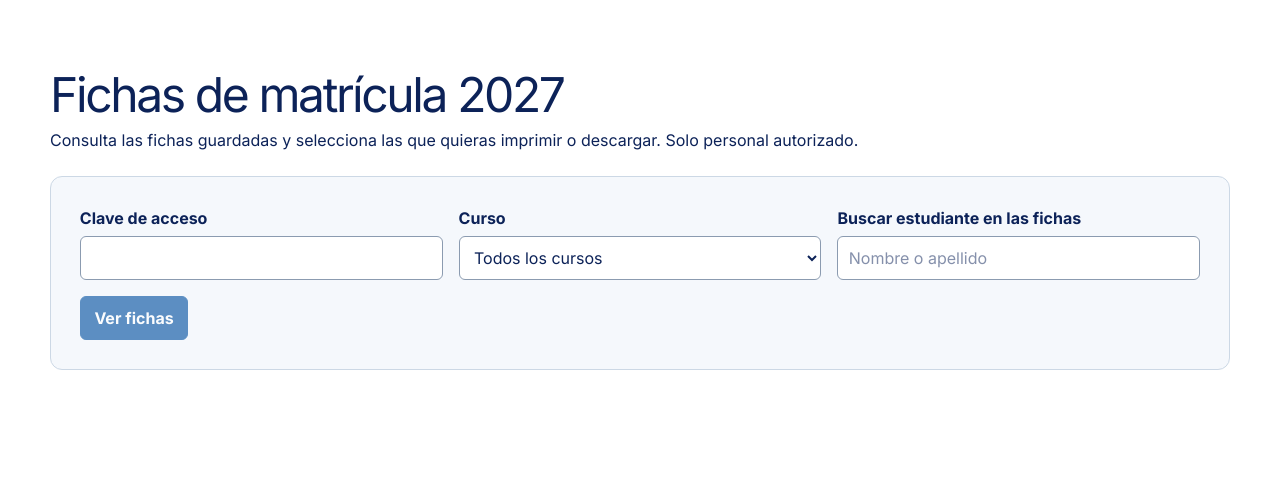
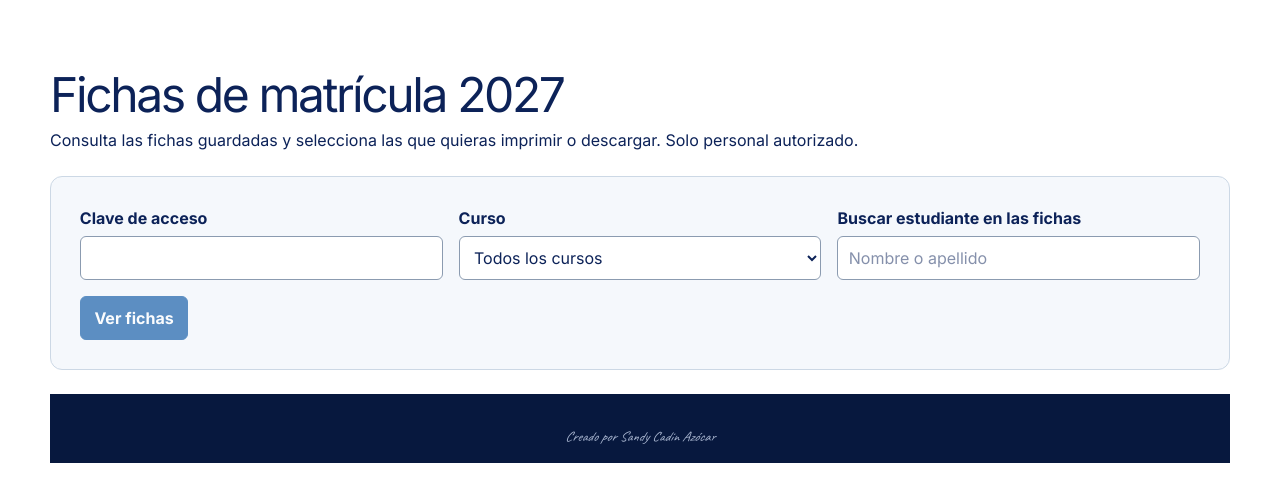
Before and after one commit to cadina-sandy/web-jms, a Next.js app: page /personal/matriculas in a window 1280 px wide. Shown: the top 502 px of the page. Built offline with nearby package versions, Linux system fonts and the light colour scheme.

Commit message:
Agrega crédito de Sandy al pie de exportación de matrículas

```diff
--- a/app/personal/matriculas/page.tsx
+++ b/app/personal/matriculas/page.tsx
@@ -1,8 +1,11 @@
 'use client';
 
+import { Caveat } from 'next/font/google';
 import { useEffect, useRef, useState, type FormEvent, type Ref } from 'react';
 import { enrollmentCourses } from '@/lib/matricula/fields';
 import { enrollmentDate, enrollmentName, enrollmentSections, pageSize, type EnrollmentRecord, type EnrollmentSummary } from '@/lib/matricula/view';
+
+const creatorFont = Caveat({ subsets: ['latin'], weight: '400', display: 'swap' });
 
 export default function ExportMatriculas() {
   const [course, setCourse] = useState('');
@@ -304,6 +307,9 @@ export default function ExportMatriculas() {
       <section className="enrollment-print" aria-label="Fichas para imprimir">
         {printRecords.map(item => <EnrollmentDetails key={item.id} record={item} />)}
       </section>
+      <footer className={creatorFont.className} style={{ textAlign: 'center', fontSize: '14px', fontStyle: 'italic', padding: '32px 0 16px' }}>
+        Creado por Sandy Cadin Azócar
+      </footer>
     </main>
   );
 }
```
